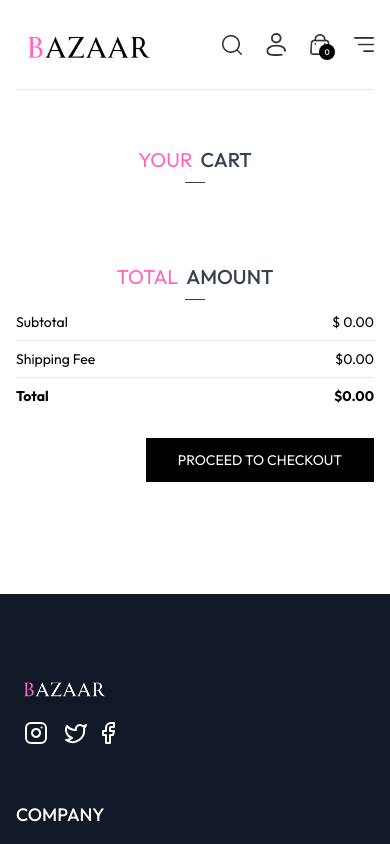
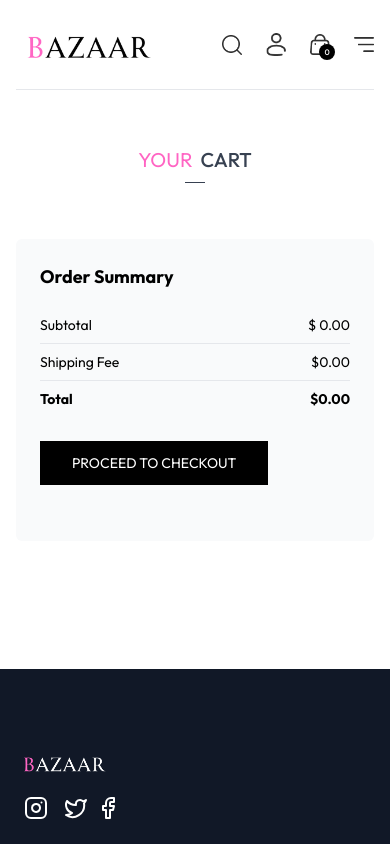
Before and after one commit to chun-eric/bazaar_ecommerce, a React (Vite) app: page /cart in a window 390 px wide. Shown: the top 844 px of the page. Built offline with nearby package versions, Linux system fonts and the light colour scheme.

Commit message:
fix cartpage  responsiveness

```diff
--- a/src/components/CartTotal.jsx
+++ b/src/components/CartTotal.jsx
@@ -1,14 +1,13 @@
 import { useContext } from "react";
 import { ShopContext } from "../context/shopContext";
-import Title from "./Title";
 
 const CartTotal = () => {
   const { currency, delivery_fee, getCartAmount } = useContext(ShopContext);
 
   return (
     <div className='w-full'>
-      <div className='text-2xl'>
-        <Title text1={"Total"} text2={"Amount"} />
+      <div className='mb-2'>
+        <h1 className='pb-4 text-lg font-bold'>Order Summary</h1>
       </div>
       <div className='flex flex-col gap-2 mt-2 text-sm'>
         <div className='flex justify-between'>
--- a/src/components/LatestCollection.jsx
+++ b/src/components/LatestCollection.jsx
@@ -56,7 +56,7 @@ const LatestCollection = () => {
             <div className='h-auto md:max-h-[44rem]'>
               <div className='grid w-full grid-cols-2 gap-2 sm:gap-4  aspect-[16/9]'>
                 {/* Left side - takes up half */}
-                <div className='relative w-full cursor-pointer max-h-[44rem] border border-gray-400'>
+                <div className='relative w-full cursor-pointer max-h-[44rem] border border-slate-600'>
                   {latestProducts[0] && (
                     <Link to={`/collection`} clasName='block h-full'>
                       <div className='relative h-full overflow-hidden transition-all duration-200 ease-in-out '>
--- a/src/pages/Cart.jsx
+++ b/src/pages/Cart.jsx
@@ -3,6 +3,7 @@ import { ShopContext } from "../context/shopContext";
 import Title from "../components/Title";
 import { assets } from "../assets/assets";
 import CartTotal from "../components/CartTotal";
+import { Link } from "react-router-dom";
 
 const Cart = () => {
   // access product data, currency and cartItems using context api
@@ -45,11 +46,12 @@ const Cart = () => {
   }, [cartItems]);
 
   return (
-    <div className='border-t pt-14'>
-      <div className='mb-3 text-2xl'>
+    <div className='pb-32 border-t pt-14'>
+      <div className='mb-8 text-2xl'>
         <Title text1={"Your"} text2={"Cart"} />
       </div>
-      <div className=''>
+      <div className='flex flex-col items-start gap-6 lg:flex-row lg:gap-8'>
+        <div className='w-full lg:flex-1'>
           {cartData.map((item, index) => {
             // get the product id
             const productData = products.find(
@@ -59,14 +61,16 @@ const Cart = () => {
             return (
               <div
                 key={index}
-              className='py-4 border-t border-b text-gray-700 grid grid-cols-[4fr_0.5fr_0.5fr] sm:grid-cols-[4fr_2fr_0.5fr] items-center gap-4'
+                className='py-4 border-t  grid grid-cols-[4fr_0.5fr_0.5fr] sm:grid-cols-[4fr_2fr_0.5fr] items-center gap-4 bg-white'
               >
                 <div className='flex items-start gap-6 '>
+                  <Link to={`/product/${productData._id}`}>
                     <img
                       className='w-16 sm:w-20'
                       src={productData.image[0]}
                       alt=''
                     />
+                  </Link>
                   <div className=''>
                     <p className='text-sm font-medium sm:text-lg'>
                       {productData.name}
@@ -101,10 +105,10 @@ const Cart = () => {
             );
           })}
         </div>
-      <div className='flex justify-end my-20'>
-        <div className='w-full sm:w-[450px]'>
+        <div className='flex self-start lg:w-[33%] w-full'>
+          <div className='w-full p-6 rounded-md bg-gray-50'>
             <CartTotal />
-          <div className='w-full text-end'>
+            <div className='w-full text-start'>
               <button
                 onClick={() => navigate("/place-order")}
                 className='px-8 py-3 my-8 text-sm text-white uppercase bg-black'
@@ -115,6 +119,7 @@ const Cart = () => {
           </div>
         </div>
       </div>
+    </div>
   );
 };
 
```
Also changed, not shown: 1 other file (tests, documents, lock files or other folders). Lines whose indentation alone changed are shown as unchanged.
